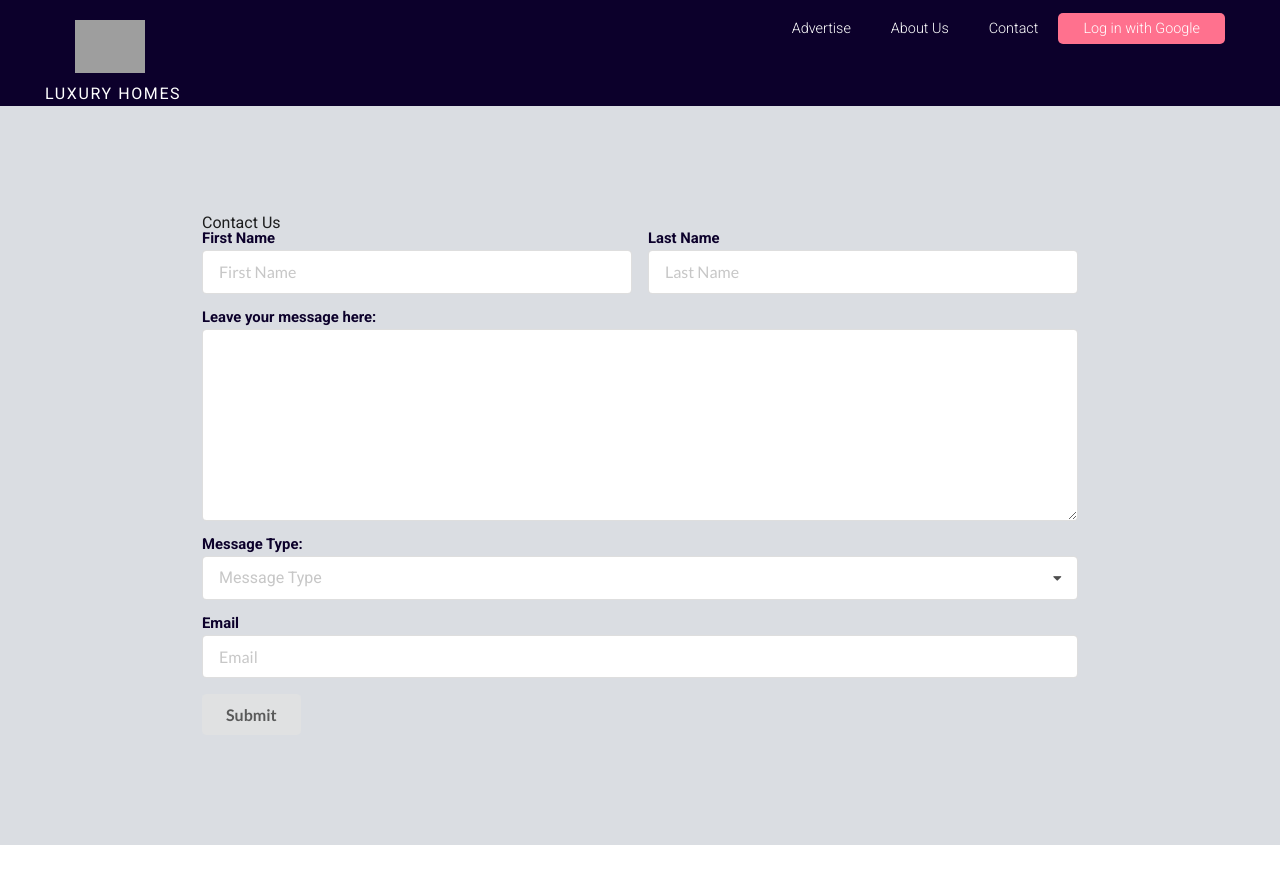
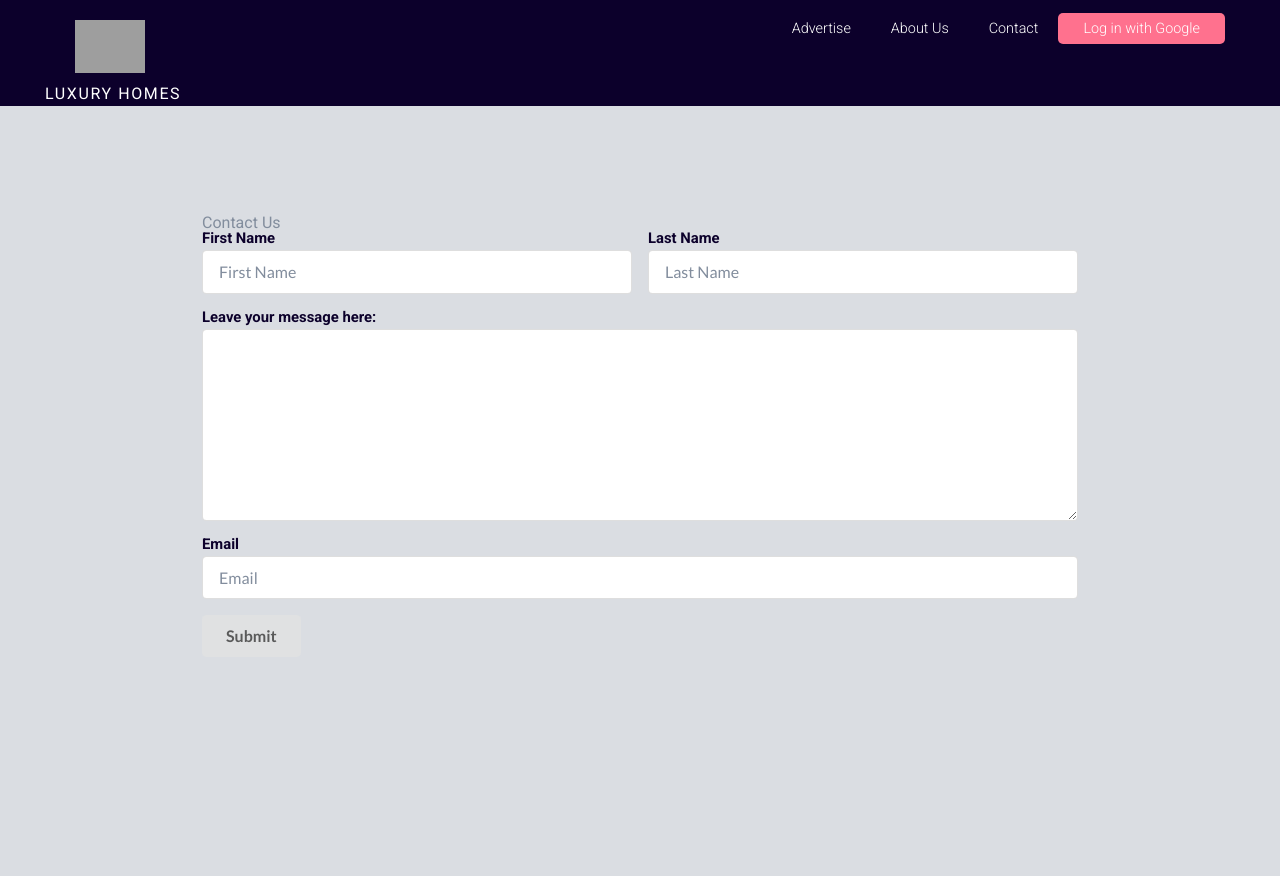
Before and after one commit to cwilso88/realestateappREACT, a React (Create React App) app: page /contact in a window 1280 px wide. Before the commit the page ends 845 px from the top, so only its background shows below. Built offline with nearby package versions, Linux system fonts and the light colour scheme; grey boxes are pictures that could not be loaded.

Commit message:
moved the margin for the form to be handled in the scss style sheet

```diff
--- a/src/components/pages/Contact.js
+++ b/src/components/pages/Contact.js
@@ -6,7 +6,7 @@ class Login extends Component {
         return (
             <div className="ui middle aligned center aligned grid content-area" id="contact" style={{ backgroundColor: "#dadde2" }}>
                 <div className="ui container">
-			        <form className="ui form pad-top-30 pad-bottom-30" style={{ margin: "10%" }}>
+			        <form className="ui form pad-top-30 pad-bottom-30">
 			            <h3 className="huge header inverted">Contact Us</h3>
                         <div className="two fields">
                             <div className="field">
@@ -22,18 +22,6 @@ class Login extends Component {
                             <label>Leave your message here:</label>
                             <textarea></textarea>
                         </div>
-                        <div class="field">
-                            <label>Message Type:</label>
-                            <div className="ui selection dropdown">
-                                <input type="hidden" name="message-type" />
-                                <i className="dropdown icon"></i>
-                                <div className="default text">Message Type</div>
-                                <div className="menu">
-                                    <div className="item" data-value="1">Complaint</div>
-                                    <div className="item" data-value="0">Query</div>
-                                </div>
-                            </div>
-                        </div>
                         <div className="field">
                             <label>Email</label>
                             <input type="email" placeholder="Email" />
--- a/src/sass/Contact.scss
+++ b/src/sass/Contact.scss
@@ -1,6 +1,18 @@
 @import "variables";
 #contact {
-    label {
-        color: $darkpurple;
+    form {
+        margin: 10% 10% 20% 10%;
+
+        h3 {
+            color: $darkgrey;
+        }
+        label {
+            color: $darkpurple;
+        }
+
+        input::placeholder {
+            color: $darkgrey;
+        }
+
     }
 }
```
